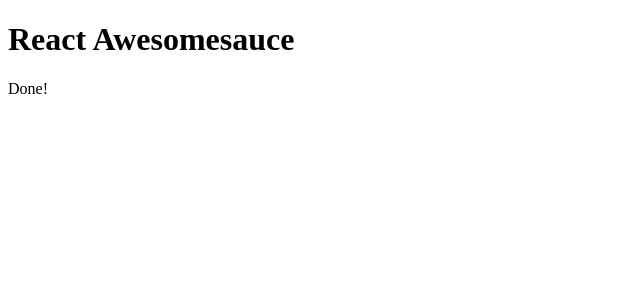
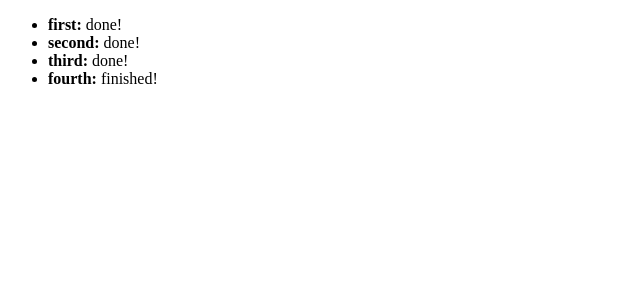
Before and after one commit to doniisetiiawan/react-pzq, a React (Create React App) app: page / in a window 1280 px wide. Shown: the top 300 px of the page, without its empty margins (0-640 px from the left). Built offline with nearby package versions, Linux system fonts and the light colour scheme.

Commit message:
Merging component state

```diff
--- a/src/MyComponent.jsx
+++ b/src/MyComponent.jsx
@@ -5,19 +5,28 @@
     super(props);
 
     this.state = {
-      heading: 'React Awesomesauce (Busy)',
-      content: 'Loading...',
+      first: 'loading...',
+      second: 'loading...',
+      third: 'loading...',
+      fourth: 'loading...',
+      doneMessage: 'finished!',
     };
   }
 
   render() {
-    const { heading, content } = this.state;
+    const { state } = this;
 
     return (
-      <main>
-        <h1>{heading}</h1>
-        <p>{content}</p>
-      </main>
+      <ul>
+        {Object.keys(state)
+          .filter((key) => key !== 'doneMessage')
+          .map((key) => (
+            <li key={key}>
+              <strong>{key}: </strong>
+              {state[key]}
+            </li>
+          ))}
+      </ul>
     );
   }
 }
--- a/src/index.jsx
+++ b/src/index.jsx
@@ -6,8 +6,20 @@
 const myComponent = render(<MyComponent />, document.getElementById('root'));
 
 setTimeout(() => {
-  myComponent.setState({
-    heading: 'React Awesomesauce',
-    content: 'Done!',
-  });
+  myComponent.setState({ first: 'done!' });
+}, 1000);
+
+setTimeout(() => {
+  myComponent.setState({ second: 'done!' });
+}, 2000);
+
+setTimeout(() => {
+  myComponent.setState({ third: 'done!' });
 }, 3000);
+
+setTimeout(() => {
+  myComponent.setState((state) => ({
+    ...state,
+    fourth: state.doneMessage,
+  }));
+}, 4000);
```
